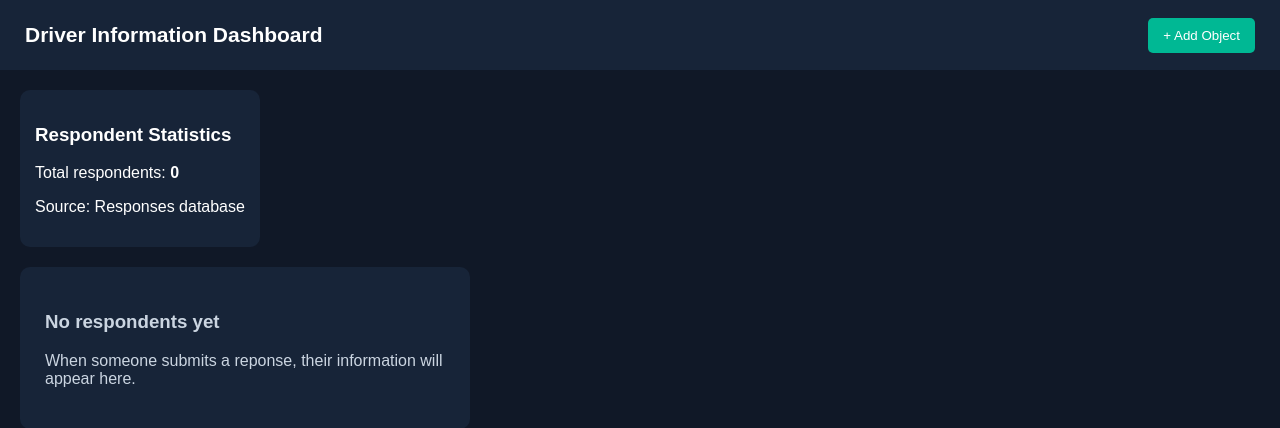
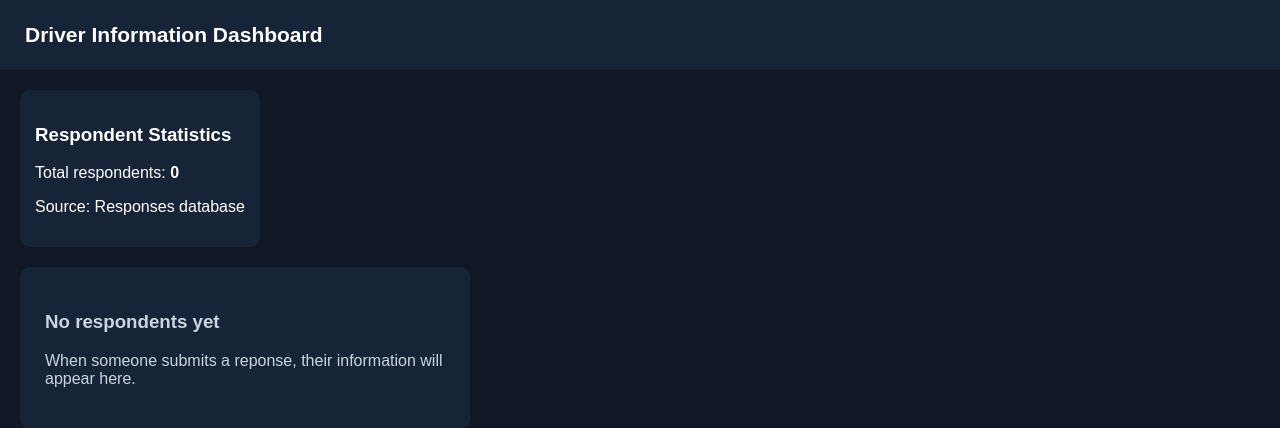
Before and after one commit to shawnkimarosk-a11y/improved-parakeet, a Flask app: page /driver.html in a window 1280 px wide. Shown: the top 428 px of the page. Run offline with Flask 3, Linux system fonts and the light colour scheme; data that the repository does not hold is empty.

Commit message:
Update driver.html

```diff
--- a/templates/driver.html
+++ b/templates/driver.html
@@ -194,10 +194,6 @@ button:hover {
 <header>
 
     <h2>Driver Information Dashboard</h2>
-
-    <button class="add-btn" onclick="addObject()">
-        + Add Object
-    </button>
 
 </header>
 
```
